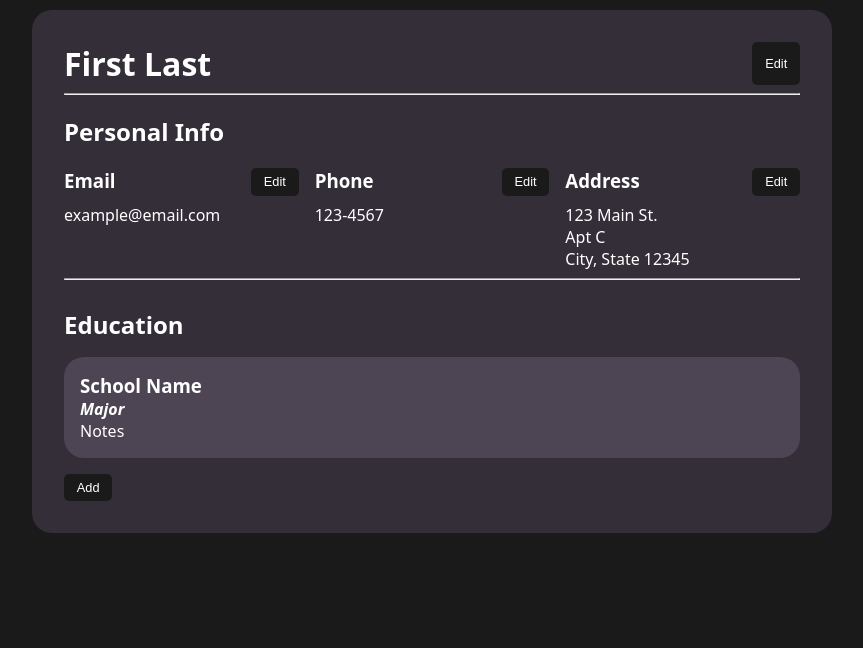
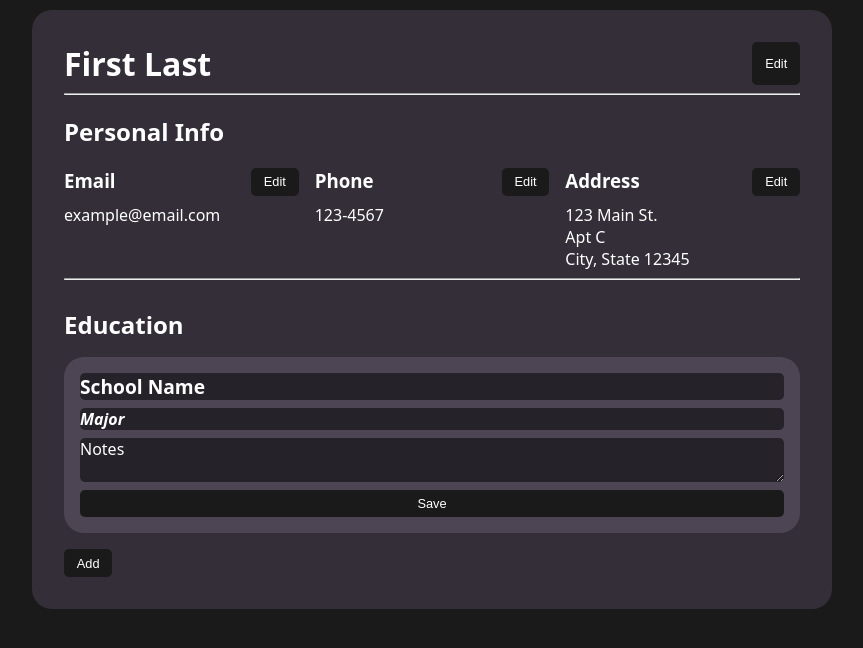
Before and after one commit to nguyenjessev/cv-project, a React (Create React App) app: page / in a window 1280 px wide. Both pictures are taken after a click on the button "Add". Shown: the top 648 px of the page, without its empty margins (208-1071 px from the left). Built offline with nearby package versions, Linux system fonts and the light colour scheme.

Commit message:
Style and add toggling between editing/not

```diff
--- a/src/components/EducationEntry.js
+++ b/src/components/EducationEntry.js
@@ -1,5 +1,6 @@
 import React from 'react';
 import '../styles/EducationEntry.css';
+import Button from './Button';
 
 class EducationEntry extends React.Component {
   constructor(props) {
@@ -13,14 +14,55 @@ class EducationEntry extends React.Component {
     };
   }
 
+  handleClickSave = () => {
+    this.setState({
+      editing: false,
+    });
+  };
+
+  handleClickEdit = () => {
+    this.setState({
+      editing: true,
+    });
+  };
+
   entry = () => {
+    if (this.state.editing) {
       return (
         <div className='education-entry'>
-        <h3 className='school-name'>{this.state.schoolName}</h3>
+          <input
+            type='text'
+            name='school-name-input'
+            id='school-name-input'
+            value={this.state.schoolName}
+          />
+          <input
+            type='text'
+            name='major-input'
+            id='major-input'
+            value={this.state.major}
+          />
+          <textarea
+            type='text'
+            name='notes-input'
+            id='notes-input'
+            value={this.state.notes}
+          />
+          <Button name='Save' onClick={this.handleClickSave} />
+        </div>
+      );
+    } else {
+      return (
+        <div className='education-entry'>
+          <h3 className='school-name'>
+            {this.state.schoolName}
+            <Button name='Edit' onClick={this.handleClickEdit} />
+          </h3>
           <h4 className='major'>{this.state.major}</h4>
           <p className='notes'>{this.state.notes}</p>
         </div>
       );
+    }
   };
 
   render() {
--- a/src/styles/App.css
+++ b/src/styles/App.css
@@ -19,11 +19,13 @@ body {
   padding: 10px;
 }
 
-input {
+input,
+textarea {
   background: hsl(270, 10%, 15%);
   border: none;
   border-radius: 5px;
   color: white;
+  font-family: inherit;
   font-size: inherit;
   font-weight: inherit;
   max-width: 100%;
--- a/src/styles/EducationEntry.css
+++ b/src/styles/EducationEntry.css
@@ -1,6 +1,8 @@
 .education-entry {
   background: hsl(270, 10%, 30%);
   border-radius: 20px;
+  display: flex;
+  flex-direction: column;
   padding: 1rem;
   width: 100%;
 }
@@ -11,6 +13,26 @@
   margin: 0;
 }
 
+#school-name-input {
+  font-size: 1.2em;
+  font-weight: bold;
+}
+
+#major-input {
+  font-style: italic;
+  font-weight: bold;
+  margin-top: 0.5rem;
+}
+
+#notes-input {
+  margin: 0.5rem 0;
+}
+
+.school-name {
+  display: flex;
+  justify-content: space-between;
+}
+
 .major {
   font-style: italic;
 }
```
Lines whose indentation alone changed are shown as unchanged.
